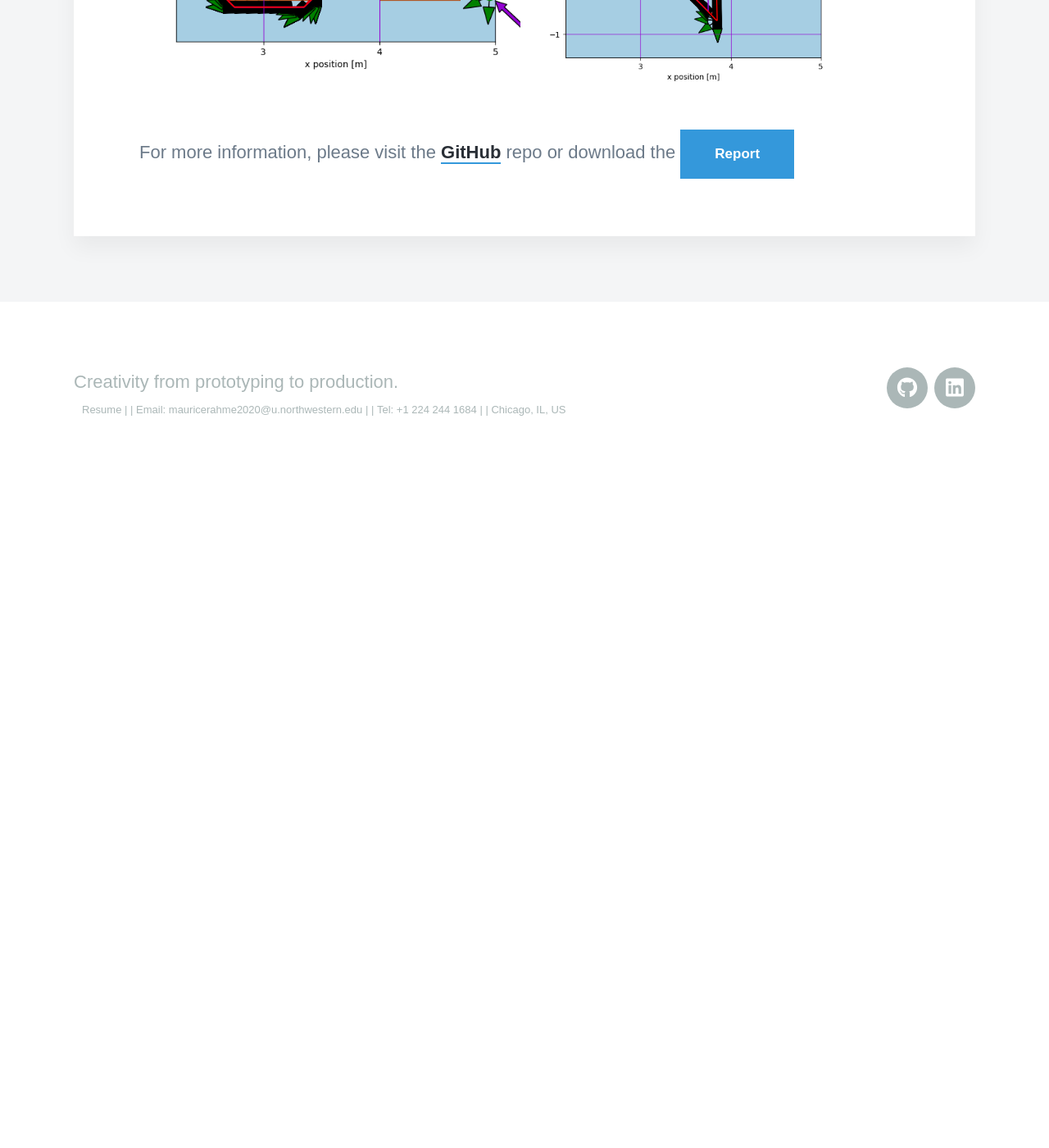
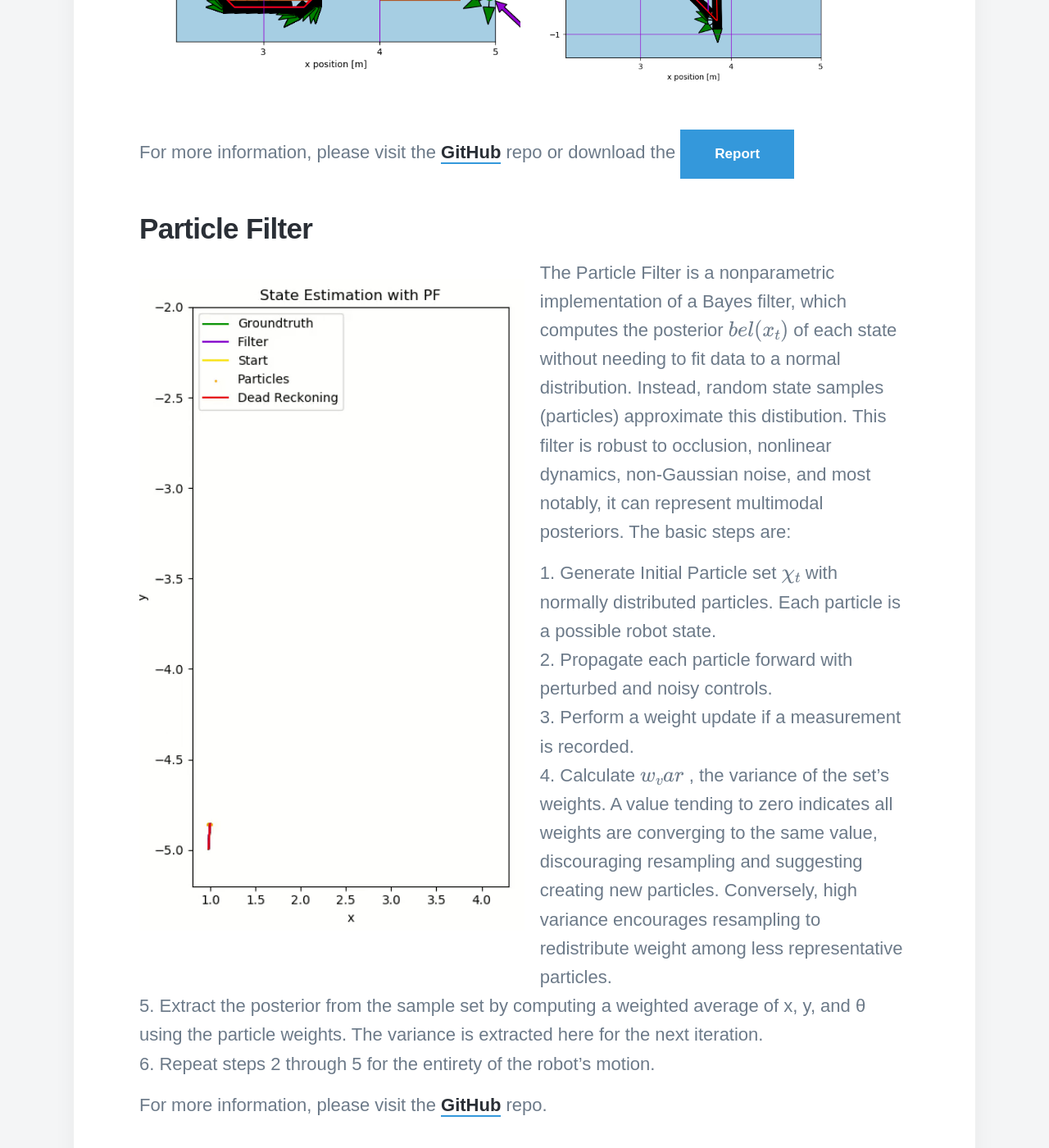
Before and after one commit to saarah-g/saarah-g.github.io, a Jekyll site: the page built from _projects/2019-11-30-mlai-rrt.md, in a window 1280 px wide and 1400 px high, scrolled down 3885 px. Shown: the whole window at 82% size. Built offline with Jekyll 4.4.1, drawn with Linux system fonts in a browser that asks for light colours; nearby versions of some CDN libraries; some web fonts are replaced; formulas are drawn with MathJax 3; before the commit the page ends 4471 px from its top, so only the background shows below that.

Commit message:
added particle filter section

```diff
--- a/_projects/2019-11-30-mlai-rrt.md
+++ b/_projects/2019-11-30-mlai-rrt.md
@@ -44,3 +44,20 @@ Next, an online A* algorithm was implemented to emulate real path planning on a
 </div>
 
 For more information, please visit the [GitHub](https://github.com/moribots/mlai/tree/master/hw_1) repo or download the <a href="https://moribots.github.io/images/Projects/mlai-rrt/REPORT.pdf" class="button button--large" download="REPORT_ASTAR.pdf">Report</a>
+
+## Particle Filter
+
+<figure style= "text-align: center; float: left; width: 50%; margin-right: 2%; margin-left: 0%; font-style: italic">
+    <img src="/images/Projects/mlai-rrt/pf1.gif" style="width: 100%;" class="img-fluid rounded">
+  </figure>
+
+The Particle Filter is a nonparametric implementation of a Bayes filter, which computes the posterior $bel(x_t)$ of each state without needing to fit data to a normal distribution. Instead, random state samples (particles) approximate this distibution. This filter is robust to occlusion, nonlinear dynamics, non-Gaussian noise, and most notably, it can represent multimodal posteriors. The basic steps are:
+
+1. Generate Initial Particle set $χ_t$ with normally distributed particles. Each particle is a possible robot state.
+2. Propagate each particle forward with perturbed and noisy controls.
+3. Perform a weight update if a measurement is recorded.
+4. Calculate $w_var$ , the variance of the set’s weights. A value tending to zero indicates all weights are converging to the same value, discouraging resampling and suggesting creating new particles. Conversely, high variance encourages resampling to redistribute weight among less representative particles.
+5. Extract the posterior from the sample set by computing a weighted average of x, y, and θ using the particle weights. The variance is extracted here for the next iteration.
+6. Repeat steps 2 through 5 for the entirety of the robot’s motion.
+
+For more information, please visit the [GitHub](https://github.com/moribots/mlai/tree/master/hw_0) repo.
```
Also changed, not shown: images/Projects/mlai-rrt/pf1.gif (added).
